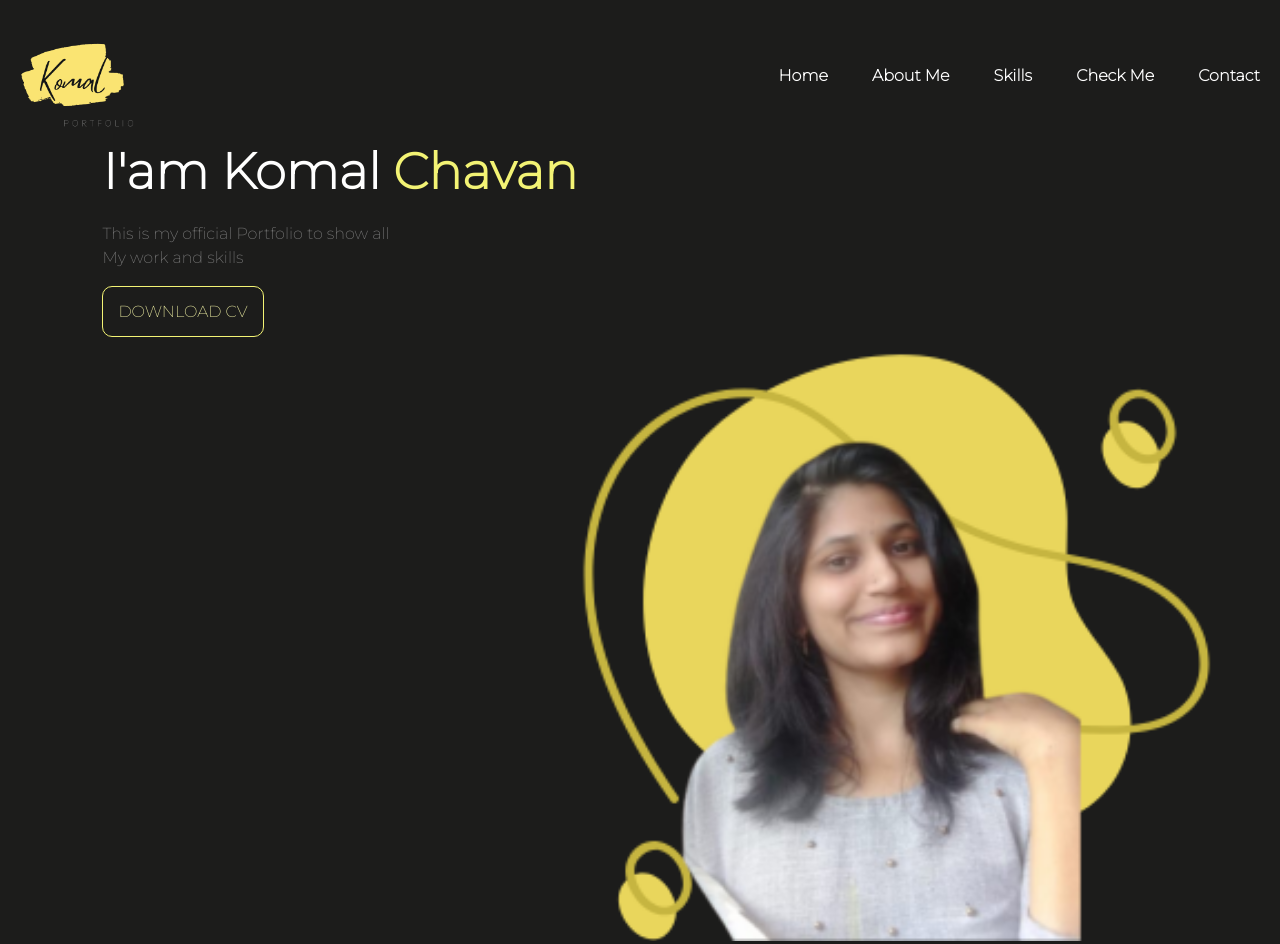
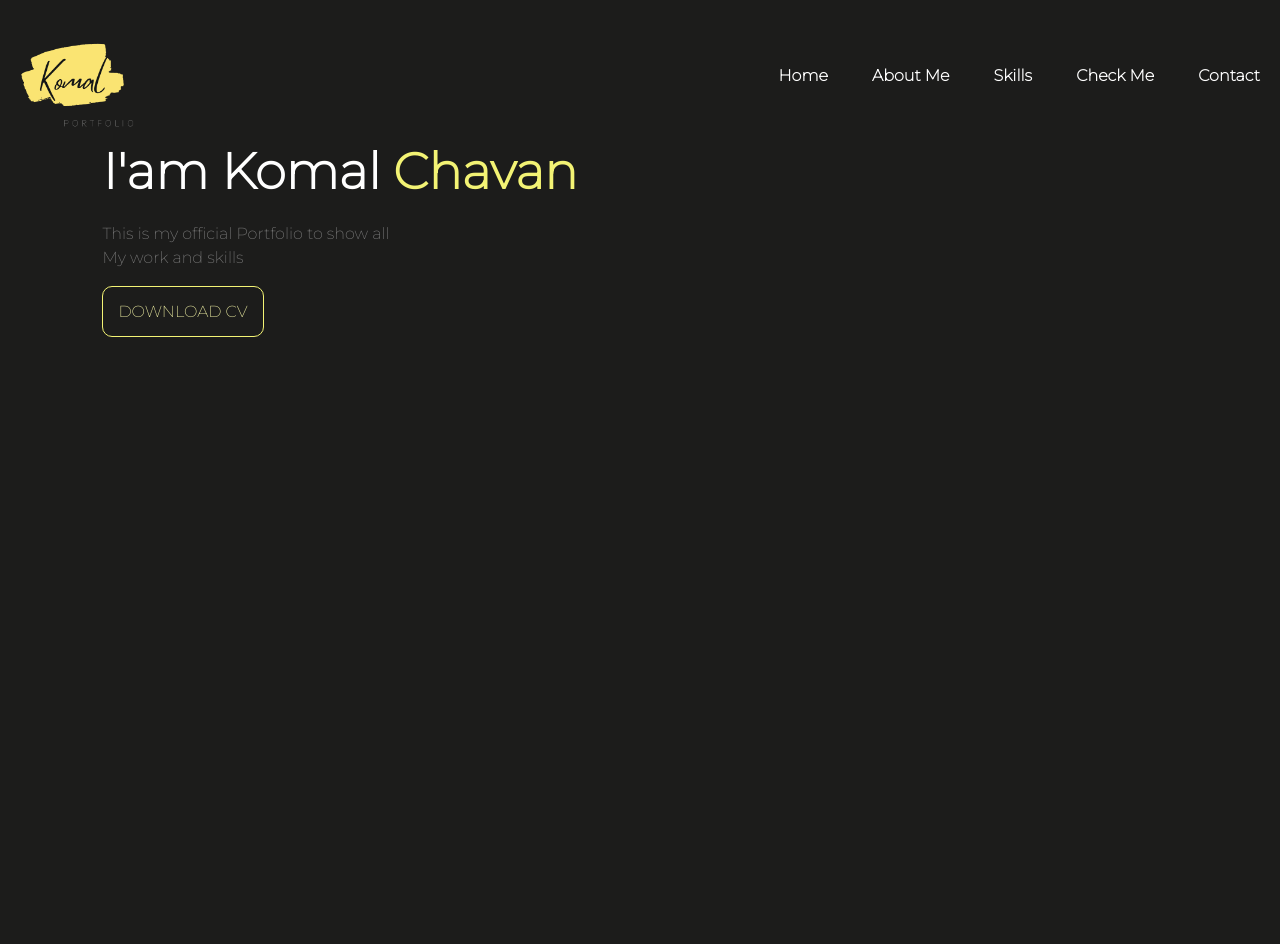
Before and after one commit to komal-chavan9090/komal-chavan9090.github.io, a plain HTML site: page index.html in a window 1280 px wide. Shown: the top 944 px of the page. Drawn offline with Linux system fonts and the light colour scheme.

Commit message:
Update index.html

```diff
--- a/index.html
+++ b/index.html
@@ -33,10 +33,7 @@
          <a href="">DOWNLOAD CV</a>
         </div>
 
-        <div class="images">
-            <!-- <img src="img.png" alt="" class="shape"> -->
-            <img src="lo.png" alt="" class="girl">
-        </div>
+
     </div>
     <center>
         <h2 class="me">About Me</h2>
```
